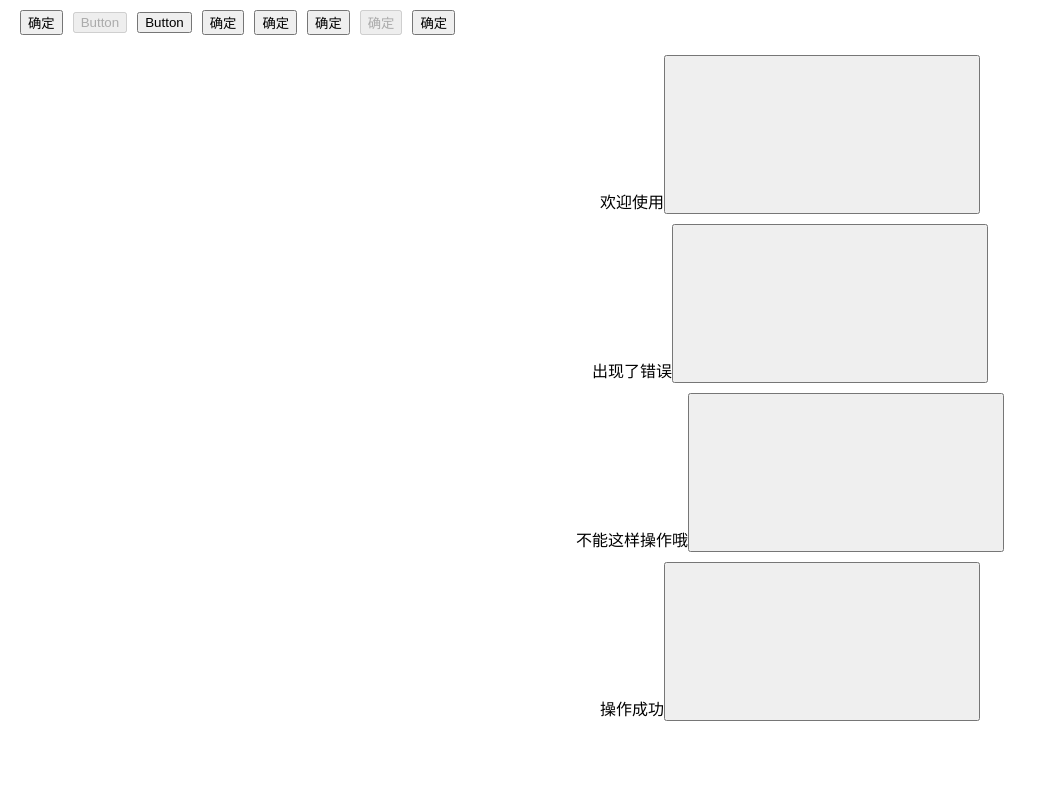
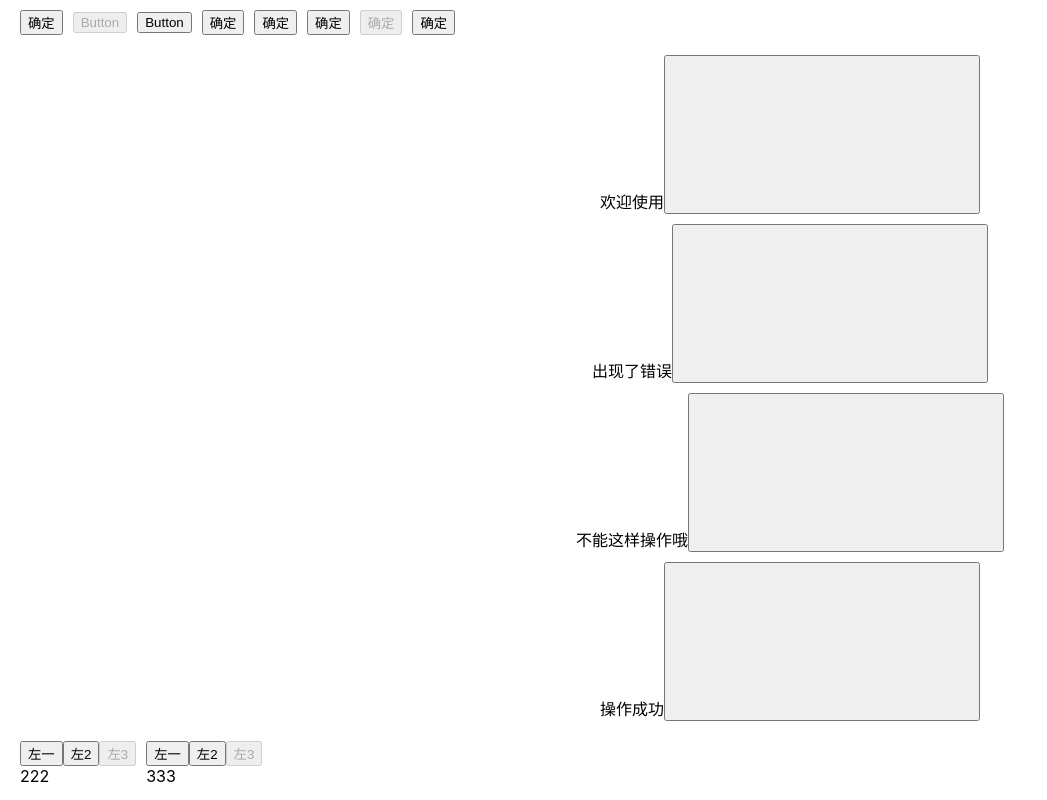
Before and after one commit to maxrisk/essential, a React (Create React App) app: page / in a window 1280 px wide. Shown: the whole page, without its empty margins (0-1047 px from the left). Built offline with nearby package versions, Linux system fonts and the light colour scheme; the HTML template or start-up script is replaced by a standard one.

Commit message:
feat: add Tabs component and test

```diff
--- a/src/App.tsx
+++ b/src/App.tsx
@@ -2,6 +2,8 @@ import React from 'react';
 import Button from './components/Button/button';
 import './App.css';
 import Alert from './components/Alert/alert';
+import Tabs from './components/Tabs/tabs';
+import TabItem from './components/Tabs/tabItem';
 
 function App() {
   return (
@@ -23,6 +25,19 @@ function App() {
         <Alert type="warning" title="不能这样操作哦" />
         <Alert type="success" title="操作成功" />
       </div>
+
+      <div className="App-header">
+        <Tabs defaultIndex={1} type="card">
+          <TabItem label="左一">333</TabItem>
+          <TabItem label="左2">222</TabItem>
+          <TabItem label="左3" disabled>222</TabItem>
+        </Tabs>
+        <Tabs>
+          <TabItem label="左一">333</TabItem>
+          <TabItem label="左2">222</TabItem>
+          <TabItem label="左3" disabled>222</TabItem>
+        </Tabs>
+      </div>
     </div>
   );
 }
--- /dev/null
+++ b/src/components/Tabs/tabItem.tsx
@@ -0,0 +1,17 @@
+import React from 'react';
+
+export type TabItemProps = {
+  label: string;
+  disabled?: boolean;
+  children?: React.ReactNode;
+};
+
+const TabItem: React.FC<TabItemProps> = (props) => {
+  const { children } = props;
+
+  return <div className="tabs-item">{children}</div>;
+};
+
+export default TabItem;
+
+TabItem.displayName = 'TabItem';
--- /dev/null
+++ b/src/components/Tabs/tabs.scss
@@ -0,0 +1,54 @@
+.tabs {
+  &-navs {
+    padding: 0 10px;
+    border-spacing: -10px;
+
+    .navs-item {
+      color: $secondary2;
+      background-color: transparent;
+      border: none;
+      font-size: $font-size-lg;
+      padding: $tabs-navs-item-y $tabs-navs-item-x;
+
+      &.disabled,
+      &:disabled {
+        opacity: 0.5;
+      }
+    }
+
+    &-card {
+      .navs-item {
+        border: 1px transparent solid;
+        border-bottom: 1px $tabs-navs-bottom-line solid;
+
+        &__active {
+          color: $primary;
+          border: 1px $tabs-navs-bottom-line solid;
+          border-bottom: 1px transparent solid;
+          border-top-left-radius: 5px;
+          border-top-right-radius: 5px;
+        }
+      }
+    }
+
+    &-line {
+      .tabs-navs {
+        border-bottom: 1px solid $tabs-navs-bottom-line;
+      }
+
+      .navs-item {
+        border-bottom: 3px transparent solid;
+
+        &__active {
+          color: $primary;
+          font-weight: $font-weight-bold;
+          border-bottom: 3px $primary solid;
+        }
+      }
+    }
+  }
+
+  &-item {
+    padding: $tabs-item-y $tabs-item-x;
+  }
+}
--- /dev/null
+++ b/src/components/Tabs/tabs.tsx
@@ -0,0 +1,75 @@
+import React, { Children, useState } from 'react';
+import classNames from 'classnames';
+import { TabItemProps } from './tabItem';
+
+export type TabsProps = {
+  defaultIndex?: number;
+  onSelect?: (index: number) => void;
+  children?: React.ReactNode;
+  type?: 'line' | 'card';
+};
+
+const Tabs: React.FC<TabsProps> = (props) => {
+  const {
+    defaultIndex, onSelect, children, type,
+  } = props;
+  const [currentIndex, setIndex] = useState(defaultIndex ?? 0);
+
+  const classes = classNames('tabs', {
+    'tabs-navs-line': type === 'line',
+    'tabs-navs-card': type === 'card',
+  });
+
+  const renderNavLinks = Children.map(children, (child, index) => {
+    const childElement = child as React.FunctionComponentElement<
+    TabItemProps
+    >;
+    if (childElement.type.displayName !== 'TabItem') {
+      throw new Error("Tabs's children must be TabItem");
+    }
+    const { label, disabled } = childElement.props;
+    const navItemClasses = classNames('navs-item', {
+      'navs-item__active': currentIndex === index,
+      disabled,
+    });
+
+    const handleSelect = () => {
+      if (onSelect) {
+        onSelect(index);
+      }
+      setIndex(index);
+    };
+
+    return (
+      <button
+        className={navItemClasses}
+        type="button"
+        disabled={disabled}
+        onClick={handleSelect}
+      >
+        {label}
+      </button>
+    );
+  });
+
+  const renderPanel = Children.map(
+    children,
+    (child, index) => currentIndex === index && child,
+  );
+
+  return (
+    <div className={classes}>
+      <div className="tabs-navs">
+        {renderNavLinks}
+      </div>
+
+      {renderPanel}
+    </div>
+  );
+};
+
+export default Tabs;
+
+Tabs.defaultProps = {
+  type: 'line',
+};
--- a/src/styles/index.scss
+++ b/src/styles/index.scss
@@ -13,3 +13,4 @@
 // components
 @import '../components/Button/button';
 @import '../components/Alert/alert';
+@import '../components/Tabs/tabs';
```
Also changed, not shown: src/styles/_variables.scss (+7 -0 lines), 2 other files (tests, documents, lock files or other folders).
